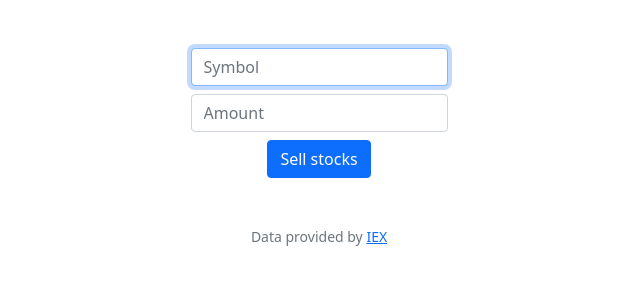
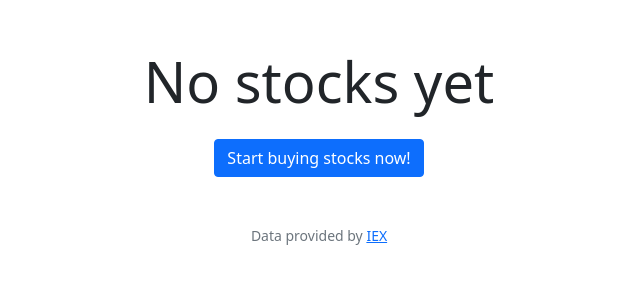
Before and after one commit to Jan-de-Wit/nexura, a Flask app: page /sell in a window 1280 px wide. Shown: the part 76-376 px from the top of the page, without its empty margins (321-961 px from the left). Run offline with Flask 2, Linux system fonts and the light colour scheme; a user stored in the database is signed in; some libraries are stand-ins or nearby versions.

Commit message:
automated commit by check50 [check50=True]

```diff
--- a/app.py
+++ b/app.py
@@ -367,4 +367,14 @@ def sell():
 
         return render_template("sold.html", ownedStockAmountLeft=ownedStockAmountLeft, stockSymbol=stockSymbol, sharesAmount=sharesAmount, stockPrice=stockPrice, transactionAmount=transactionAmount)
     else:
-        return render_template("sell.html")
+        # Gets user id
+        uid = session["user_id"]
+
+        # Queries the database to get all of the owned stock symbols
+        symbols = db.execute("SELECT StockSymbol FROM OwnedStocks WHERE PersonID=? ORDER BY StockSymbol ASC", uid)
+
+        # Checks if the user has stocks
+        if len(symbols) == 0:
+            return render_template("noStocks.html")
+
+        return render_template("sell.html", symbols=symbols)
--- /dev/null
+++ b/templates/noStocks.html
@@ -0,0 +1,12 @@
+{% extends "layout.html" %}
+
+{% block title %}
+    Stock portfolio
+{% endblock %}
+
+{% block main %}
+    <h2 class="display-4 mb-4">No stocks yet</h2>
+    <a href="/buy">
+        <button class="btn btn-primary">Start buying stocks now!</button>
+    </a>
+{% endblock %}
--- a/templates/sell.html
+++ b/templates/sell.html
@@ -6,8 +6,13 @@
 
 {% block main %}
     <form action="/sell" method="POST">
-        <input autocomplete="off" autofocus class="form-control mx-auto w-auto mb-2" id="stockSymbol" name="symbol" placeholder="Symbol" type="text" required>
-        <input autocomplete="off" class="form-control mx-auto w-auto mb-2" id="stockAmount" name="shares" placeholder="Amount" type="number" required>
-        <button class="btn btn-primary" type="submit">Sell stocks</button>
+        <select class="form-select mx-auto w-25 mb-2" id="stockSymbol" name="symbol" required>
+            <option>Select symbol</option>
+            {% for symbol in symbols %}
+                <option>{{ symbol.StockSymbol }}</option>
+            {% endfor %}
+        </select>
+        <input autocomplete="off" class="form-control mx-auto w-25 mb-2" id="stockAmount" name="shares" min="1" placeholder="Amount" type="number" required>
+        <button class="btn btn-primary w-25" type="submit">Sell stocks</button>
     </form>
 {% endblock %}
```
Also changed, not shown: finance.db, 1 other file.
